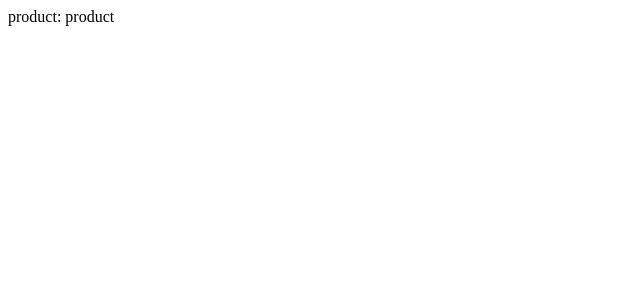
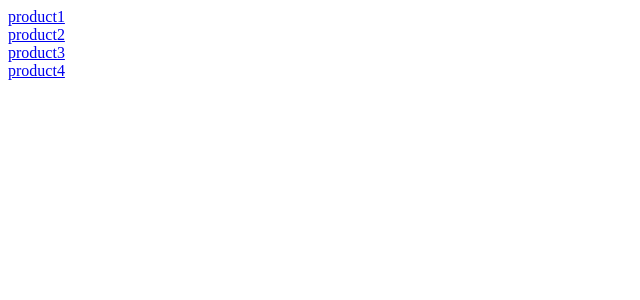
Before and after one commit to hosein8513/learning-nextjs, a Next.js app: page /product in a window 1280 px wide. Shown: the top 300 px of the page, without its empty margins (0-640 px from the left). Built offline with nearby package versions, Linux system fonts and the light colour scheme.

Commit message:
navigation

```diff
--- a/pages/[productId]/index.js
+++ /dev/null
@@ -1,14 +0,0 @@
-import { useRouter } from 'next/router';
-import React from 'react';
-
-const index = () => {
-    const router = useRouter()
-    const {productId} = router.query
-    return (
-        <div>
-            product: {productId}
-        </div>
-    );
-};
-
-export default index;
--- a/pages/index.js
+++ b/pages/index.js
@@ -1,9 +1,12 @@
+import Link from 'next/link';
 import React from 'react';
 
 const index = () => {
     return (
         <div>
-            Hello World
+           <Link href={"/product"}>products</Link>
+           <br/>
+           <Link href={"/houses"}>houses</Link>
         </div>
     );
 };
--- a/pages/[productId]/about.js
+++ b/pages/product/[product]/about.js
@@ -1,12 +1,13 @@
+import Link from 'next/link';
 import { useRouter } from 'next/router';
 import React from 'react';
 
 const about = () => {
  const router = useRouter()
-    const {productId} = router.query
+    const {product} = router.query
     return (
         <div>
-            about: {productId}
+            about: {product}
         </div>
     );
 };
--- /dev/null
+++ b/pages/product/index.js
@@ -0,0 +1,30 @@
+import Link from 'next/link';
+import React from 'react';
+
+const index = () => {
+    return (
+        <div>
+            <Link
+            href={{
+                pathname:'/product/1'
+            }} >product1</Link>
+            <br/>
+            <Link
+             href={{
+                pathname:'/product/2'
+            }}>product2</Link>
+            <br/>
+            <Link
+             href={{
+                pathname:'/product/3'
+            }}>product3</Link>
+            <br/>
+            <Link
+             href={{
+                pathname:'/product/4'
+            }}>product4</Link>
+        </div>
+    );
+};
+
+export default index;
```
Also changed, not shown: pages/product/[product]/index.js (added, +21 -0 lines).
